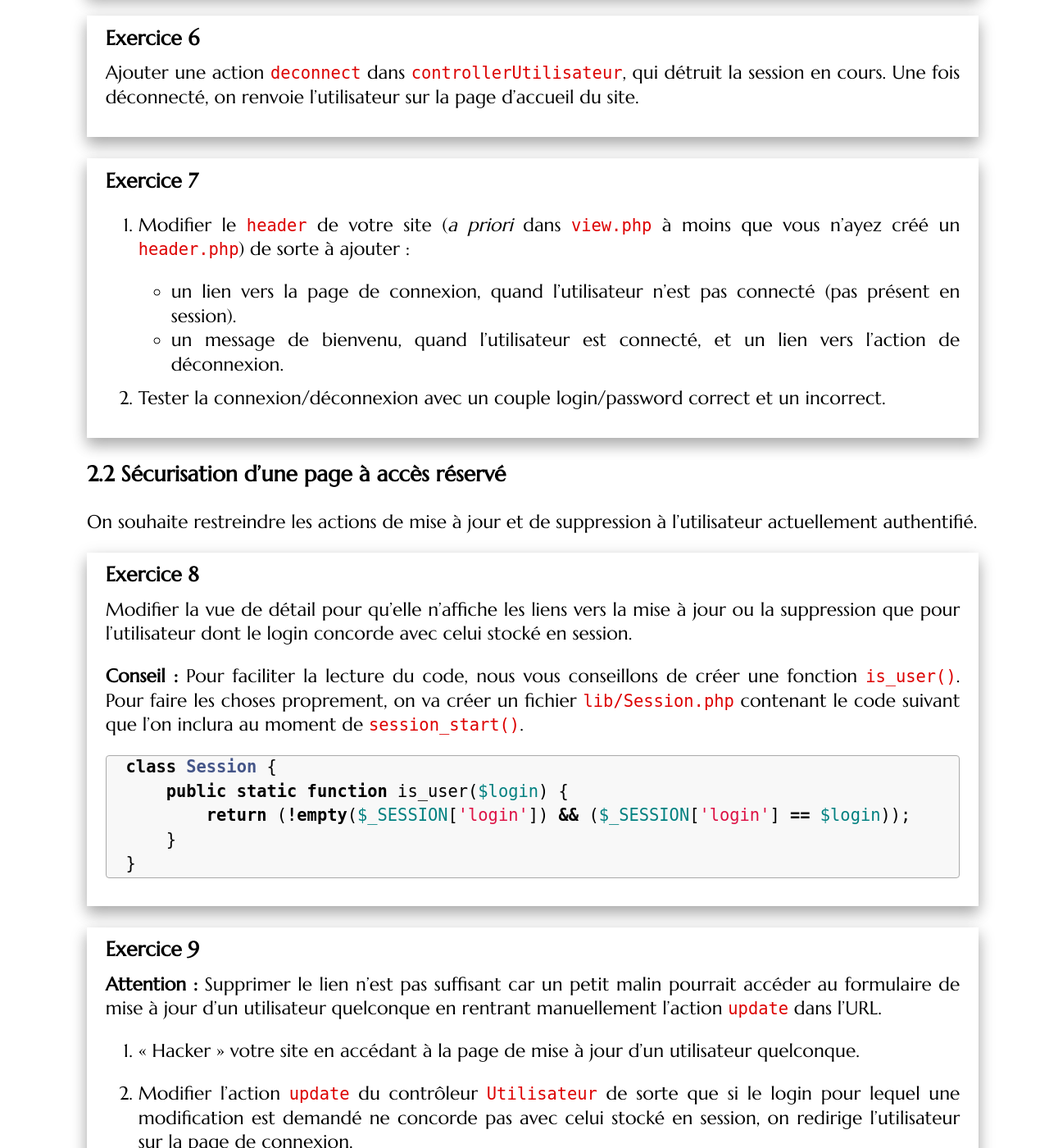
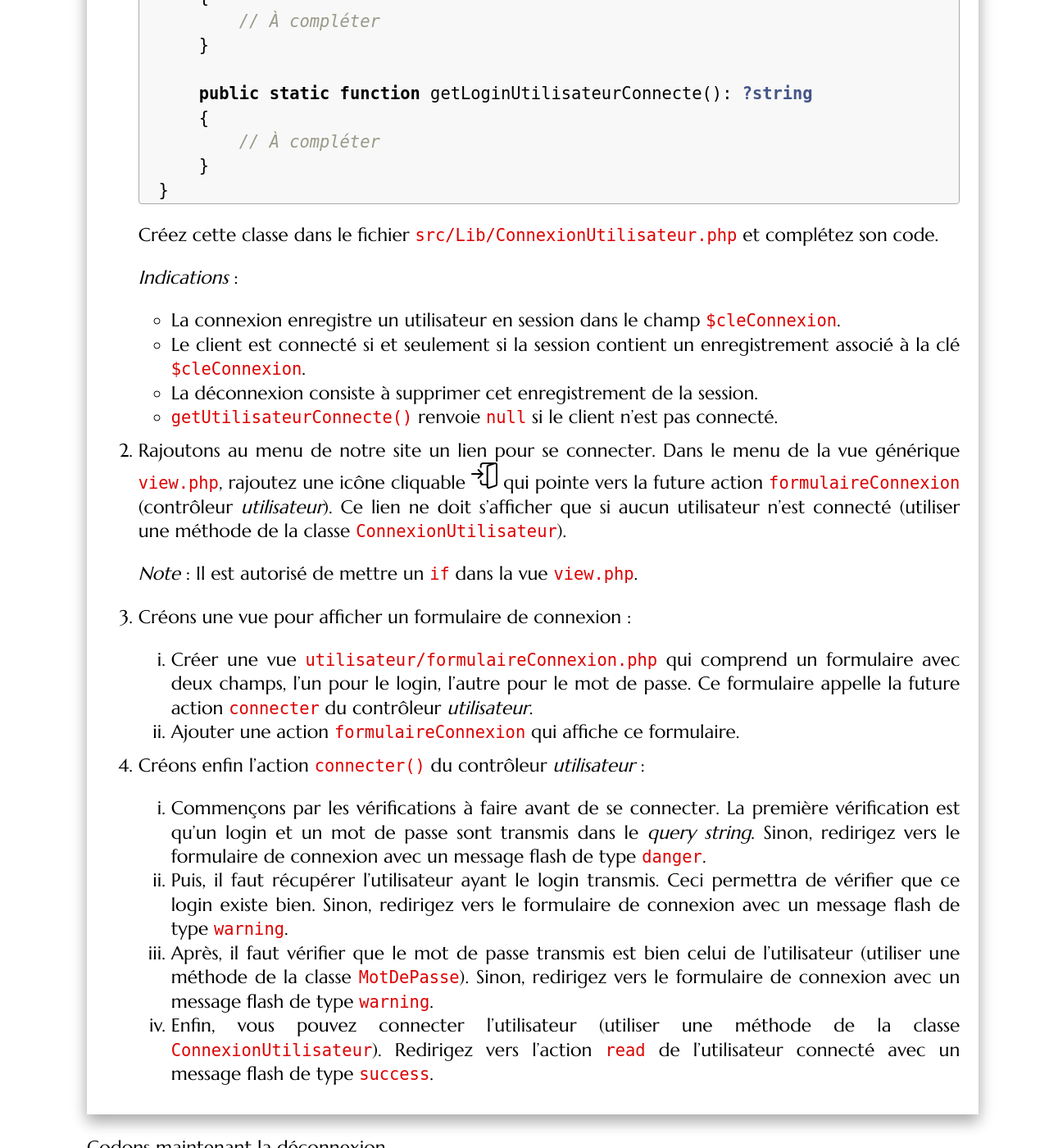
Before and after one commit to romainlebreton/R3.01-DeveloppementWeb, a Jekyll site: the page built from tutorials/tutorial8.md, in a window 1280 px wide and 1400 px high, scrolled down 8900 px. Shown: the whole window at 82% size. Built offline with Jekyll 4.4.1, drawn with Linux system fonts in a browser that asks for light colours; some web fonts are replaced; some of the changed text lies outside the part shown.

Commit message:
Màj TD8 jusqu'à secu d'une page

````diff
--- a/tutorials/tutorial8.md
+++ b/tutorials/tutorial8.md
@@ -318,109 +318,146 @@ Rajoutons des mots de passe dans la mise à jour d'un utilisateur.
 Pour accéder à une page réservée, un utilisateur doit s'authentifier. Une fois
 authentifié, un utilisateur peut accéder à toutes les pages réservées sans avoir
 à retaper son mot de passe. Il faut donc faire circuler l'information "s'être
-authentifié" de pages en pages et nous allons donc utiliser les sessions.
+authentifié" de pages en pages : nous allons donc utiliser les sessions.
 
 <!-- On pourrait faire ceci grâce à un champ caché dans un formulaire, mais ça ne -->
 <!-- serait absolument pas sécurisé. -->
 
-### Page de connexion
+### Connexion d'un utilisateur
 
 <div class="exercise">
 
 Procédons en plusieurs étapes :
 
+1. Nous allons regrouper les méthodes liées à la connexion d'un utilisateur dans
+   la classe purement statique suivante :
+
+   ```php
+   namespace App\Covoiturage\Lib;
+
+   class ConnexionUtilisateur
+   {
+       // L'utilisateur connecté sera enregistré en session associé à la clé suivante
+       private static string $cleConnexion = "_utilisateurConnecte";
+
+       public static function connecter(Utilisateur $utilisateur): void
+       {
+           // À compléter
+       }
+
+       public static function estConnecte(): bool
+       {
+           // À compléter
+       }
+
+       public static function deconnecter(): void
+       {
+           // À compléter
+       }
+
+       public static function getLoginUtilisateurConnecte(): ?string
+       {
+           // À compléter
+       }
+   }
+   ```
+
+   Créez cette classe dans le fichier `src/Lib/ConnexionUtilisateur.php` et
+   complétez son code.
+
+   *Indications* :
+   * La connexion enregistre un utilisateur en session dans le champ
+    `$cleConnexion`.
+   * Le client est connecté si et seulement si la session contient un enregistrement associé à la clé `$cleConnexion`.
+   * La déconnexion consiste à supprimer cet enregistrement de la session.
+   * `getUtilisateurConnecte()` renvoie `null` si le client n'est pas connecté.
+
+1. Rajoutons au menu de notre site un lien pour se connecter. Dans le menu de la
+   vue générique `view.php`, rajoutez une icône cliquable
+   ![connexion]({{site.baseurl}}/assets/TD8/enter.png) qui pointe vers la future
+   action `formulaireConnexion` (contrôleur *utilisateur*). Ce lien ne doit
+   s'afficher que si aucun utilisateur n'est connecté (utiliser une méthode de
+   la classe `ConnexionUtilisateur`).
+
+   *Note* : Il est autorisé de mettre un `if` dans la vue `view.php`.
+
 1. Créons une vue pour afficher un formulaire de connexion :
 
-   1. Créer une vue `connect.php` qui comprend un formulaire avec deux
-   champs, l'un pour le login, l'autre pour le mot de passe. Ce formulaire appelle
-   l'action `connected` du contrôleur de `Utilisateur`.
-   1. Ajouter une action `connect` qui affiche ce formulaire dans
-   `ControllerUtilisateur.php`.
+   1. Créer une vue `utilisateur/formulaireConnexion.php` qui comprend un formulaire avec
+   deux champs, l'un pour le login, l'autre pour le mot de passe. Ce formulaire
+   appelle la future action `connecter` du contrôleur *utilisateur*.
+   1. Ajouter une action `formulaireConnexion` qui affiche ce formulaire.
 
-1. Si ce n'est déjà fait lors du TD précédent, démarrez la session au début de `index.php`.
 
-1. Enfin il faut vérifier le login/mot de passe de l'utilisateur et le connecter le cas échéant :
-
-   1. Créez une fonction
-      `ModelUtilisateur::checkPassword($login,$mot_de_passe_hache)` qui
-      cherche dans la BDD les couples (login / mot de passe haché)
-      correspondants. Cette fonction doit renvoyer `true` s'il n'y a qu'un tel
-      couple, et `false` sinon.
-
-   1. Ajouter une action `connected` dans `ControllerUtilisateur`, qui vérifie
-   que le couple (login / mot de passe) donné est valide et qui, le cas échéant,
-   met le login de l'utilisateur en session. Puis affichez la vue de détail de
-   l'utilisateur qui vient de se connecter.
-
-   **Aide :**
-
-   <!-- 1. Utilisez la fonction `ModelUtilisateur::selectWhere($data)` qui fait un -->
-   <!--   select sur les champs de `$data` (ici 'login' et 'mdp'). En effet, la -->
-   <!--   fonction de base `ModelUtilisateur::select($data)` ne sert qu'à récupérer un -->
-   <!--   utilisateur étant donné son login. -->
-   <!-- 1. Notez que `ModelUtilisateur::selectWhere($data)` renvoie un **tableau -->
-   <!--   d'utilisateurs**. Il faudra donc tester si le tableau est vide avec -->
-   <!--   `count()`. De plus, -->
-   1. La vue `detail` a besoin que l'on initialise une variable d'utilisateur
-     `$u` contenant l'utilisateur.
-   1. N'oubliez pas de hacher le mot de passe convenablement.
+1. Créons enfin l'action `connecter()` du contrôleur *utilisateur* :
+   1. Commençons par les vérifications à faire avant de se connecter. La
+      première vérification est qu'un login et un mot de passe sont transmis dans le
+      *query string*. Sinon, redirigez vers le formulaire de connexion avec un message flash de type `danger`.
+   1. Puis, il faut récupérer l'utilisateur ayant le login transmis. Ceci
+      permettra de vérifier que ce login existe bien. Sinon, redirigez vers le
+      formulaire de connexion avec un message flash de type `warning`.
+   1. Après, il faut vérifier que le mot de passe transmis est bien celui de
+      l'utilisateur (utiliser une méthode de la classe `MotDePasse`). Sinon,
+      redirigez vers le formulaire de connexion avec un message flash de type
+      `warning`.
+   1. Enfin, vous pouvez connecter l'utilisateur (utiliser une méthode de la
+      classe `ConnexionUtilisateur`). Redirigez vers l'action `read` de
+      l'utilisateur connecté avec un message flash de type `success`.
 
 </div>
 
-<div class="exercise">
-
-Ajouter une action `deconnect` dans `controllerUtilisateur`, qui détruit la
-session en cours.  Une fois déconnecté, on renvoie l'utilisateur sur la page
-d'accueil du site.
-
-</div>
+Codons maintenant la déconnexion.
 
 <div class="exercise">
 
-1. Modifier le `header` de votre site (*a priori* dans `view.php` à moins que
-vous n'ayez créé un `header.php`) de sorte à ajouter :
+1. Quand un utilisateur est connecté, ajoutez au menu de la vue générique
+   `view.php` deux cases :
+   * la première contient une icône cliquable
+     ![user]({{site.baseurl}}/assets/TD8/user.png) qui renvoie vers la vue de
+     détail de l'utilisateur connecté.
+   * puis une deuxième case avec une icône cliquable
+   ![deconnexion]({{site.baseurl}}/assets/TD8/logout.png) qui pointe vers la
+   future action `deconnecter` (contrôleur *utilisateur*).
 
-   * un lien vers la page de connexion, quand l'utilisateur n'est pas connecté (pas
-      présent en session).
-   * un message de bienvenu, quand l'utilisateur est connecté, et un lien vers
-     l'action de déconnexion.
-
-1. Tester la connexion/déconnexion avec un couple login/password correct et un
-incorrect.
+1. Ajouter une action `deconnecter` qui déconnecte l'utilisateur (utiliser une
+   méthode de la classe `ConnexionUtilisateur`). Redirigez vers l'action
+   `readAll` avec un message flash de type `success`.
 
 </div>
 
 ### Sécurisation d'une page à accès réservé
 
 On souhaite restreindre les actions de mise à jour et de suppression à
-l'utilisateur actuellement authentifié.
+l'utilisateur actuellement authentifié. Commençons par limiter les liens.
 
 <div class="exercise">
 
-Modifier la vue de détail pour qu'elle n'affiche les liens vers la mise à jour
-ou la suppression que pour l'utilisateur dont le login concorde avec celui
+1. Assurez-vous que la vue `list.php` n'affiche que les liens vers la vue de
+   détail, pas les liens de modifications ou de suppression.
+
+1. Modifier la vue de détail pour qu'elle n'affiche les liens vers la mise à
+jour ou la suppression que si le login de l'utilisateur concorde avec celui
 stocké en session.
 
-**Conseil :** Pour faciliter la lecture du code, nous vous conseillons de créer
-une fonction `is_user()`. Pour faire les choses proprement, on va créer un
-fichier `lib/Session.php` contenant le code suivant que l'on inclura au
-moment de `session_start()`.
-
-```php?start_inline=1
-class Session {
-    public static function is_user($login) {
-        return (!empty($_SESSION['login']) && ($_SESSION['login'] == $login));
-    }
-}
-```
+   Pour vous aider dans cette tâche, rajoutez la méthode suivante à
+   `ConnexionUtilisateur`
+   ```php
+   public static function estUtilisateur($login): bool
+   {
+       return (ConnexionUtilisateur::estConnecte() &&
+           ConnexionUtilisateur::getLoginUtilisateurConnecte() == $login);
+   }
+   ```
 
 </div>
-
-<div class="exercise">
 
 **Attention :** Supprimer le lien n'est pas suffisant car un petit malin
 pourrait accéder au formulaire de mise à jour d'un utilisateur quelconque en
 rentrant manuellement l'action `update` dans l'URL.
+
+**Ici 18 nov**
+
+<div class="exercise">
 
 1. « Hacker » votre site en accédant à la page de mise à jour d'un utilisateur
    quelconque.
````
Also changed, not shown: assets/TD8/enter.png (added), assets/TD8/logout.png (added), assets/TD8/user.png (added).
